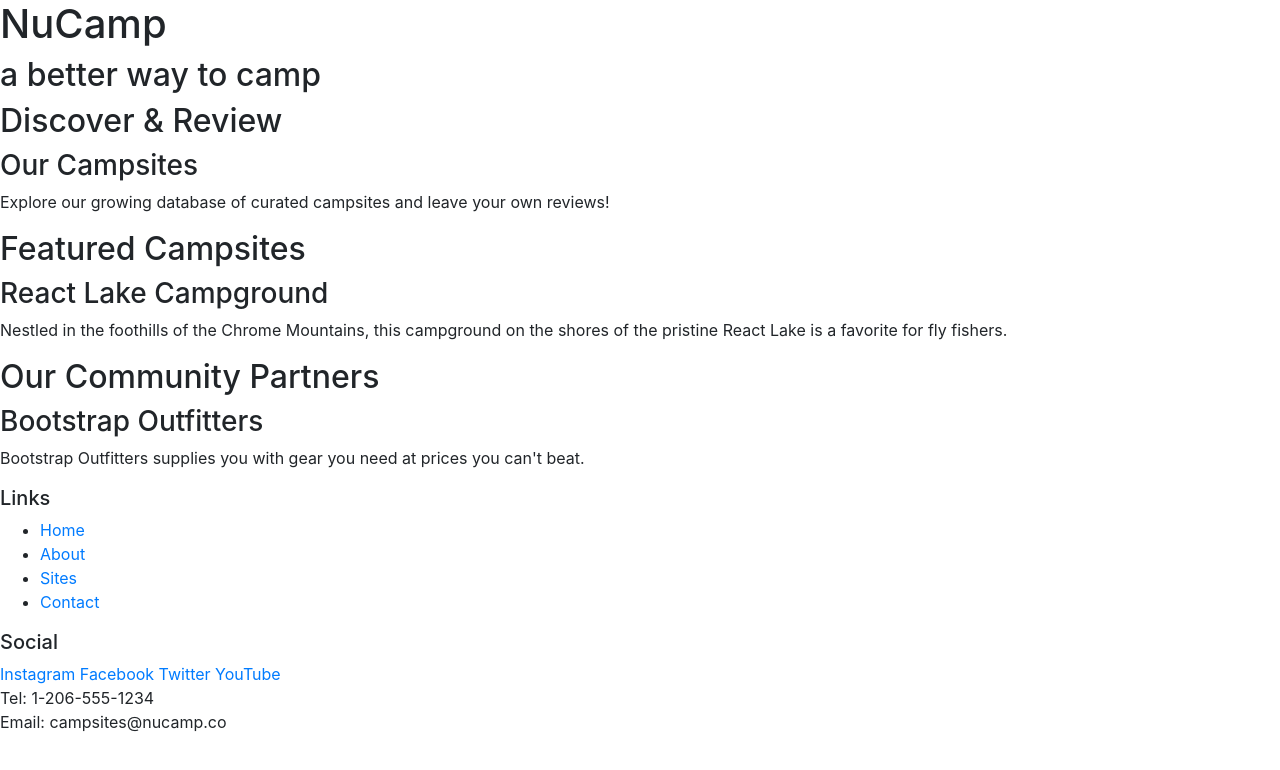
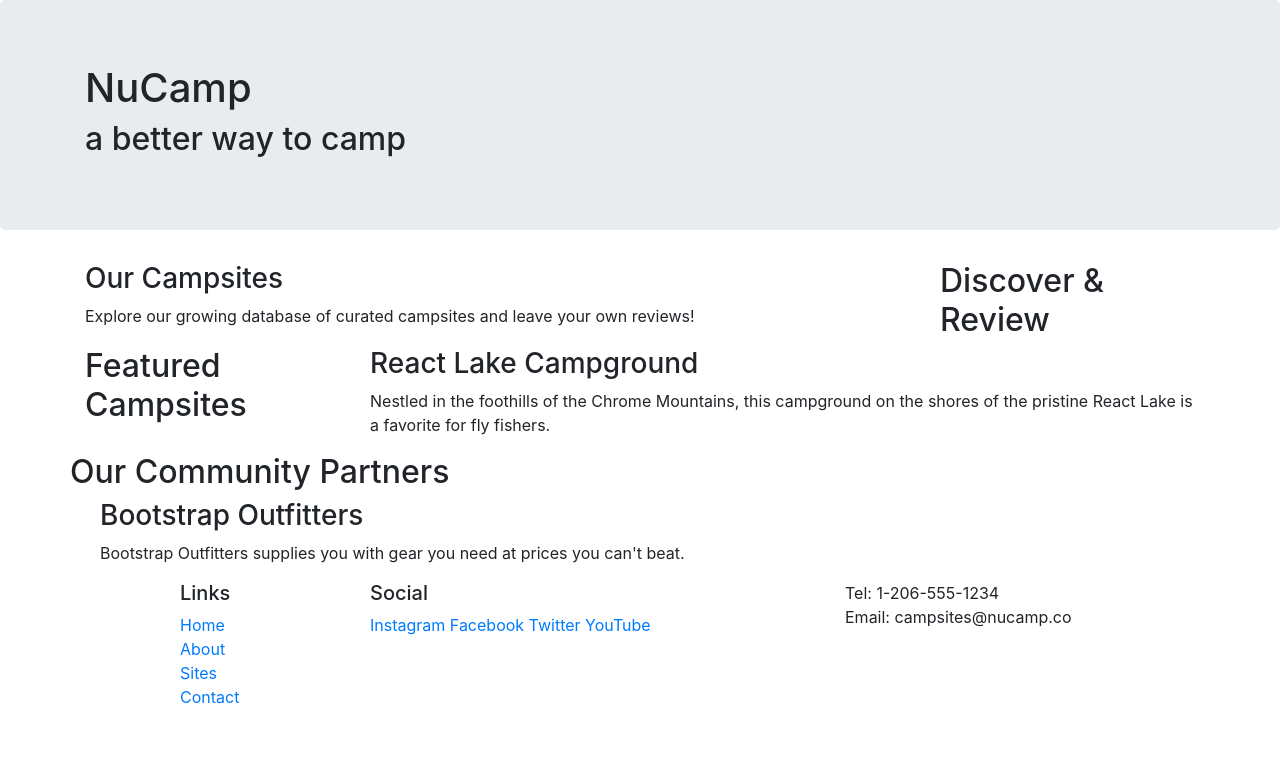
Before and after one commit to victrzzz/nucampsite, a website: page index.html in a window 1280 px wide. Drawn offline with nearby package versions, Linux system fonts and the light colour scheme.

Commit message:
Bootstrap Grid

```diff
--- a/index.html
+++ b/index.html
@@ -13,51 +13,72 @@
     </head>
 <body>
 
-    <header>
-        <div>
+    <header class="jumbotron">
+        <div class="container">
+            <div class="row">
+            <div class="col">
                 <h1>NuCamp</h1>
                 <h2>a better way to camp</h2>
             </div>
+            </div>
+        </div>
     </header>
 
-    <div>
+    <div class="container">
+        <div class="row">
+            <div class="col-sm-4 order-sm-last col-md-3">
                 <h2>Discover & Review</h2>
+            </div>
+            <div class="col">
                 <h3>Our Campsites</h3>
                 <p>Explore our growing database of curated campsites and leave your own reviews!</p>
             </div>
+        </div>
 
-    <div>
+        <div class="row">
+            <div class="col-sm-4 col-md-3">
                 <h2>Featured Campsites</h2>
+            </div>
+            <div class="col">
                 <h3>React Lake Campground</h3>
                 <p>Nestled in the foothills of the Chrome Mountains, this campground on the shores of the pristine React Lake is a favorite for fly fishers.</p>
             </div>
+        </div>
 
-    <div>
+        <div class="row">
+            <div class="col-sm-4 order-sm-last col-md-3"></div>
                 <h2>Our Community Partners</h2>
+            </div>
+            <div class="col">
                 <h3>Bootstrap Outfitters</h3>
                 <p>Bootstrap Outfitters supplies you with gear you need at prices you can't beat.</p>
             </div>
-
+        </div>
+    </div>
     <footer>
-        <div>
+        <div class="container">
+            <div class="row">
+                <div class="col-4 col-sm-2 offset-1">
                     <h5>Links</h5>
-            <ul>
+                    <ul class="list-unstyled">
                         <li><a href="#">Home</a></li>
                         <li><a href="#">About</a></li>
                         <li><a href="#">Sites</a></li>
                         <li><a href="#">Contact</a></li>
                     </ul>
                 </div>
-        <div>
+                <div class="col-6 col-sm-5">
                     <h5>Social</h5>
                     <a href="http://instagram.com/">Instagram</a>
                     <a href="http://facebook.com/">Facebook</a>
                     <a href="http://twitter.com/">Twitter</a>
                     <a href="http://youtube.com/">YouTube</a>
                 </div>
-        <div>
+                <div class="col-sm-4">
                     Tel: 1-206-555-1234<br />
                     Email: campsites@nucamp.co
+                </div>
+            </div>
         </div>
     </footer>
         <!-- jQuery must come first, then Popper.js, then the Bootstrap JavaScript plugins.-->
```
Lines whose indentation alone changed are shown as unchanged.
